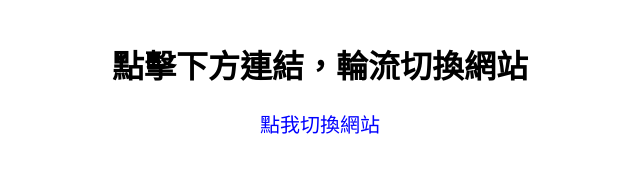
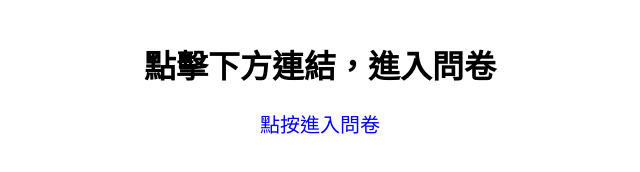
Before and after one commit to Molly44/questionnaire, a plain HTML site: page index.html in a window 1280 px wide. Shown: the whole page, without its empty margins (320-960 px from the left). Drawn offline with Linux system fonts and the light colour scheme.

Commit message:
index.html

```diff
--- a/index.html
+++ b/index.html
@@ -3,7 +3,7 @@
 <head>
     <meta charset="UTF-8">
     <meta name="viewport" content="width=device-width, initial-scale=1.0">
-    <title>輪流連結網站</title>
+    <title>點按進入問卷</title>
     <style>
         body {
             font-family: Arial, sans-serif;
@@ -25,8 +25,8 @@
     </style>
 </head>
 <body>
-    <h1>點擊下方連結，輪流切換網站</h1>
-    <a href="#" id="switchLink" onclick="switchLink(); return false;">點我切換網站</a>
+    <h1>點擊下方連結，進入問卷</h1>
+    <a href="#" id="switchLink" onclick="switchLink(); return false;">點按進入問卷</a>
 
     <script>
         // 設定網站 A 和 B 的 URL
```
